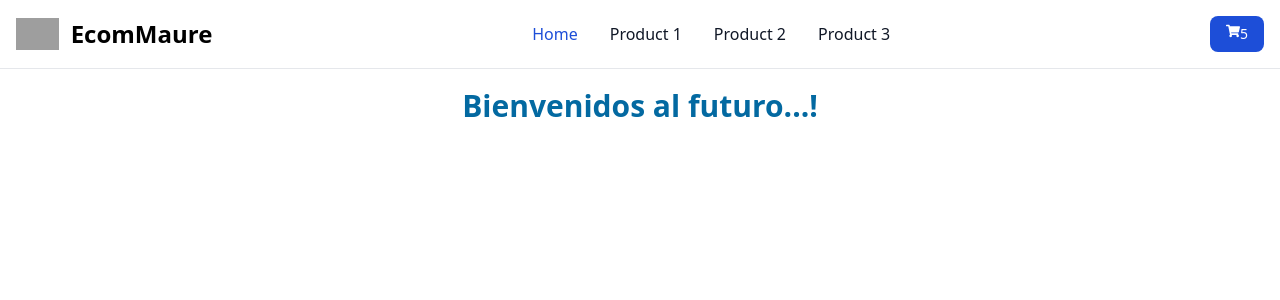
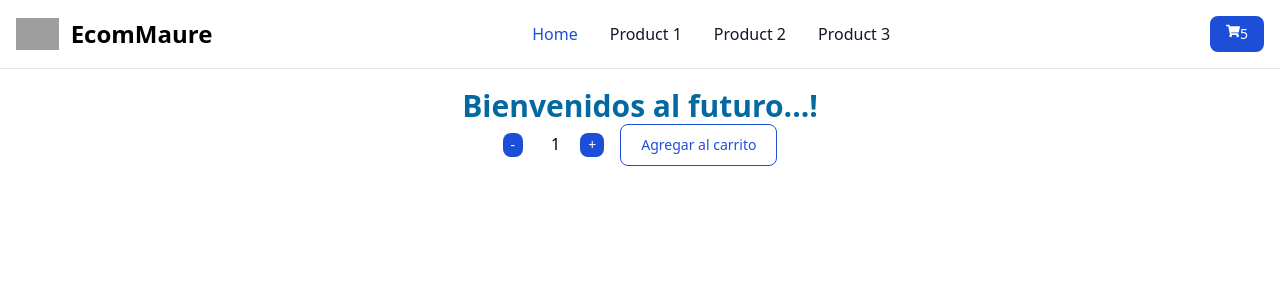
Before and after one commit to maurogarro73/cursoReactCoderhouse, a React (Vite) app: page / in a window 1280 px wide. Shown: the top 300 px of the page. Built offline with nearby package versions, Linux system fonts and the light colour scheme; grey boxes are pictures that could not be loaded.

Commit message:
itemCount fin

```diff
--- a/src/App.jsx
+++ b/src/App.jsx
@@ -2,7 +2,6 @@ import './App.css';
 import ItemListContainer from './Components/ItemListContainer/ItemListContainer';
 import NavBar from './Components/NavBar/NavBar';
 import { Count } from './Count';
-import { Products } from './Products';
 
 function App() {
   return (
--- /dev/null
+++ b/src/Components/ItemCount/ItemCount.jsx
@@ -0,0 +1,44 @@
+import { useState } from 'react';
+
+const ItemCount = ({ stock, initial }) => {
+  let [count, setCount] = useState(initial);
+
+  const handlerResta = () => {
+    if (count > initial) {
+      setCount(count - 1);
+    }
+  };
+
+  const handlerSuma = () => {
+    if (count < stock) {
+      setCount(count + 1);
+    }
+  };
+
+  return (
+    <div className="flex justify-center ">
+      <div className="m-2">
+        <button
+          className="text-white bg-blue-700 hover:bg-blue-800 focus:ring-4 focus:ring-blue-300 font-medium rounded-lg text-sm px-2 py-0.5 me-2 mb-2 dark:bg-blue-600 dark:hover:bg-blue-700 focus:outline-none dark:focus:ring-blue-800"
+          onClick={handlerResta}
+        >
+          -
+        </button>
+        <span className="text-center px-5">{count}</span>
+        <button
+          className="text-white bg-blue-700 hover:bg-blue-800 focus:ring-4 focus:ring-blue-300 font-medium rounded-lg text-sm px-2 py-0.5 me-2 mb-2 dark:bg-blue-600 dark:hover:bg-blue-700 focus:outline-none dark:focus:ring-blue-800"
+          onClick={handlerSuma}
+        >
+          +
+        </button>
+      </div>
+      <div>
+        <button className="text-blue-700 hover:text-white border border-blue-700 hover:bg-blue-800 focus:ring-4 focus:outline-none focus:ring-blue-300 font-medium rounded-lg text-sm px-5 py-2.5 text-center me-2 mb-2 dark:border-blue-500 dark:text-blue-500 dark:hover:text-white dark:hover:bg-blue-500 dark:focus:ring-blue-800">
+          Agregar al carrito
+        </button>
+      </div>
+    </div>
+  );
+};
+
+export default ItemCount;
--- a/src/Components/ItemListContainer/ItemListContainer.jsx
+++ b/src/Components/ItemListContainer/ItemListContainer.jsx
@@ -1,7 +1,13 @@
 import React from 'react';
+import ItemCount from '../ItemCount/ItemCount';
 
 function ItemListContainer({ greeting }) {
-  return <div className="mt-10 text-center m-auto font-bold text-3xl text-sky-700">{greeting}</div>;
+  return (
+    <div>
+      <p className="mt-10 text-center m-auto font-bold text-3xl text-sky-700">{greeting}</p>
+      <ItemCount stock={5} initial={1} />
+    </div>
+  );
 }
 
 export default ItemListContainer;
```
